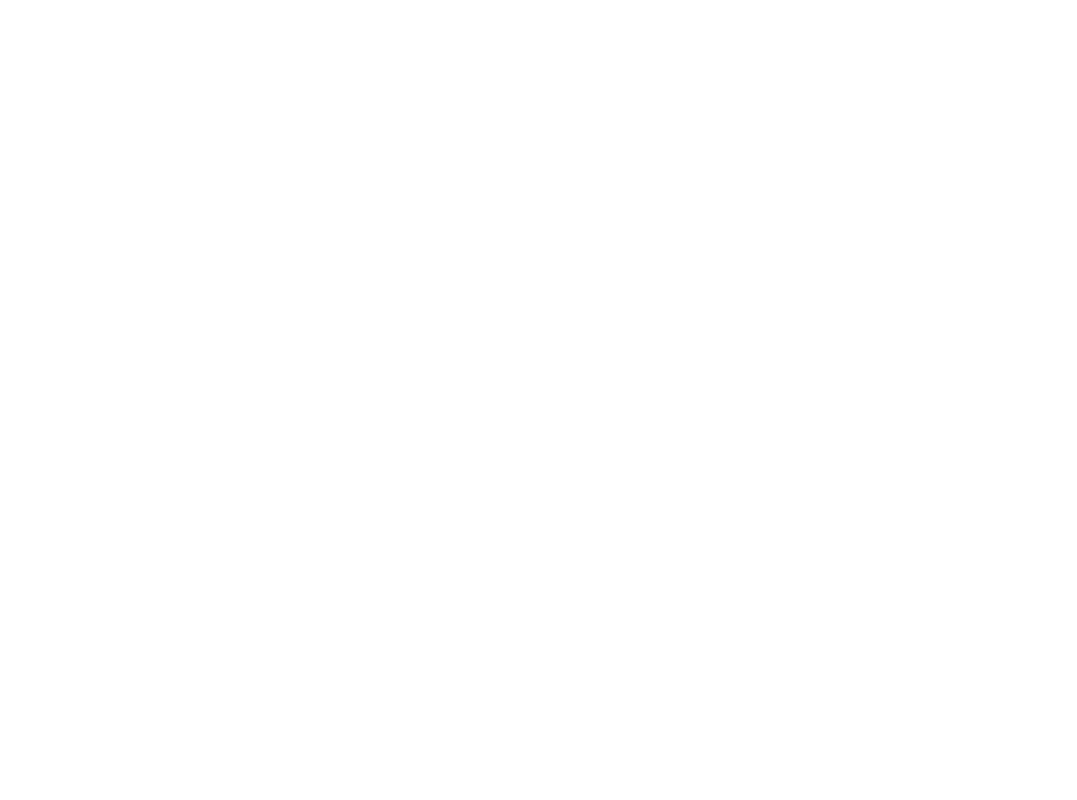
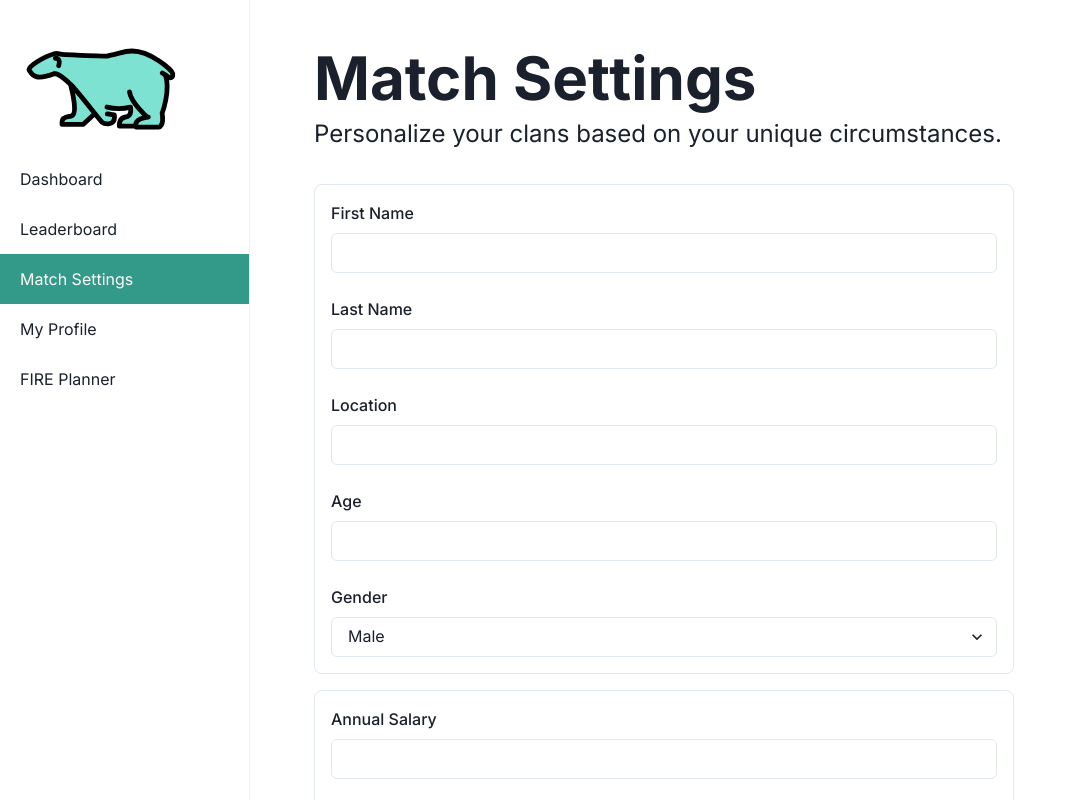
Before and after one commit to kamui-fin/bare-necessities, a React (Vite) app: page /settings in a window 1280 px wide. Before the commit this address had no page. Shown: the top 800 px of the page, without its empty margins (0-1077 px from the left). Built offline with nearby package versions, Linux system fonts and the light colour scheme.

Commit message:
final changes

```diff
--- a/src/components/Sidebar.jsx
+++ b/src/components/Sidebar.jsx
@@ -18,10 +18,14 @@ const AppSidebar = () => {
 
     return (
         <Sidebar>
-            {/* <img
-                src="logo.svg"
-                style={{ marginBottom: '24px', marginTop: '16px' }}
-            /> */}
+            <img
+                src="/logo.svg"
+                style={{
+                    marginBottom: '24px',
+                    marginTop: '16px',
+                    marginLeft: '26px',
+                }}
+            />
             <Menu
                 menuItemStyles={{
                     button: {
@@ -33,14 +37,17 @@ const AppSidebar = () => {
                 }}
             >
                 <MenuItem component={<NavLink to="/" />}>Dashboard</MenuItem>
-                {/* <MenuItem component={<NavLink to="/fire" />}>
-                    Retire Early
-                </MenuItem> */}
                 <MenuItem component={<NavLink to="/leaderboard" />}>
                     Leaderboard
                 </MenuItem>
+                <MenuItem component={<NavLink to="/settings" />}>
+                    Match Settings
+                </MenuItem>
                 <MenuItem component={<NavLink to="/profile" />}>
                     My Profile
+                </MenuItem>
+                <MenuItem component={<NavLink to="/fire" />}>
+                    FIRE Planner
                 </MenuItem>
                 {/* <MenuItem
                     component={
--- /dev/null
+++ b/src/pages/fire.jsx
@@ -0,0 +1,7 @@
+import '../styles/center.css'
+
+const fire = () => {
+    return <main className="center">Coming soon...</main>
+}
+
+export default fire
--- a/src/pages/index.jsx
+++ b/src/pages/index.jsx
@@ -224,7 +224,7 @@ const Index = () => {
                 noOfLines={1}
                 style={{ paddingBottom: '1.5rem' }}
             >
-                Welcome Back!
+                Your Bare Necessities...
             </Heading>
 
             <Grid templateColumns="repeat(3, 1fr)" gap={6}>
@@ -244,7 +244,7 @@ const Index = () => {
                             as="h1"
                             size="2xl"
                             noOfLines={1}
-                            color="#e95243"
+                            color="#00b8c8"
                         >
                             $600.00
                         </Heading>
@@ -262,7 +262,12 @@ const Index = () => {
                         </Heading>
                     </CardHeader>
                     <CardBody>
-                        <Heading as="h1" size="2xl" noOfLines={1}>
+                        <Heading
+                            as="h1"
+                            size="2xl"
+                            noOfLines={1}
+                            color="#0099c8"
+                        >
                             $4,520.21
                         </Heading>
                     </CardBody>
@@ -279,7 +284,12 @@ const Index = () => {
                         </Heading>
                     </CardHeader>
                     <CardBody>
-                        <Heading as="h1" size="2xl" noOfLines={1}>
+                        <Heading
+                            as="h1"
+                            size="2xl"
+                            noOfLines={1}
+                            color="#007ac8"
+                        >
                             $51,020.15
                         </Heading>
                     </CardBody>
--- /dev/null
+++ b/src/pages/settings.jsx
@@ -0,0 +1,129 @@
+import '../styles/settings.css'
+import React, { useState } from 'react'
+import {
+    FormControl,
+    FormLabel,
+    Input,
+    Select,
+    Stack,
+    Button,
+    Box,
+    Heading,
+} from '@chakra-ui/react'
+
+const Onboard = () => {
+    const [demographics, setDemographics] = useState({
+        firstName: '',
+        lastName: '',
+        age: '',
+        gender: '',
+        location: '',
+    })
+
+    const [financials, setFinancials] = useState({
+        annualSalary: '',
+        currentNetWorth: '',
+    })
+
+    const handleDemographicsChange = (e) => {
+        const { name, value } = e.target
+        setDemographics((prev) => ({ ...prev, [name]: value }))
+    }
+
+    const handleFinancialsChange = (e) => {
+        const { name, value } = e.target
+        setFinancials((prev) => ({ ...prev, [name]: value }))
+    }
+
+    const handleSubmit = async (e) => {
+        e.preventDefault()
+    }
+
+    return (
+        <form onSubmit={handleSubmit}>
+            <Heading as="h1" size="3xl" noOfLines={2} paddingBottom={2}>
+                Match Settings
+            </Heading>
+            <p className="bigger">
+                Personalize your clans based on your unique circumstances.
+            </p>
+            <Stack spacing={4} paddingTop={8}>
+                <Box p={4} borderWidth="1px" borderRadius="lg">
+                    <FormControl>
+                        <FormLabel>First Name</FormLabel>
+                        <Input
+                            type="text"
+                            name="firstName"
+                            value={demographics.firstName}
+                            onChange={handleDemographicsChange}
+                        />
+                    </FormControl>
+                    <FormControl>
+                        <FormLabel>Last Name</FormLabel>
+                        <Input
+                            type="text"
+                            name="lastName"
+                            value={demographics.lastName}
+                            onChange={handleDemographicsChange}
+                        />
+                    </FormControl>
+                    <FormControl>
+                        <FormLabel>Location</FormLabel>
+                        <Input
+                            type="text"
+                            name="location"
+                            value={demographics.location}
+                            onChange={handleDemographicsChange}
+                        />
+                    </FormControl>
+                    <FormControl>
+                        <FormLabel>Age</FormLabel>
+                        <Input
+                            type="number"
+                            name="age"
+                            value={demographics.age}
+                            onChange={handleDemographicsChange}
+                        />
+                    </FormControl>
+                    <FormControl>
+                        <FormLabel>Gender</FormLabel>
+                        <Select
+                            name="gender"
+                            value={demographics.gender}
+                            onChange={handleDemographicsChange}
+                        >
+                            <option value="male">Male</option>
+                            <option value="female">Female</option>
+                            <option value="other">Other</option>
+                        </Select>
+                    </FormControl>
+                </Box>
+                <Box p={4} borderWidth="1px" borderRadius="lg">
+                    <FormControl>
+                        <FormLabel>Annual Salary</FormLabel>
+                        <Input
+                            type="number"
+                            name="annualSalary"
+                            value={financials.annualSalary}
+                            onChange={handleFinancialsChange}
+                        />
+                    </FormControl>
+                    <FormControl>
+                        <FormLabel>Current Net Worth</FormLabel>
+                        <Input
+                            type="number"
+                            name="currentNetWorth"
+                            value={financials.currentNetWorth}
+                            onChange={handleFinancialsChange}
+                        />
+                    </FormControl>
+                </Box>
+                <Button type="submit" bgColor="#339989" color="#fff">
+                    Save
+                </Button>
+            </Stack>
+        </form>
+    )
+}
+
+export default Onboard
--- a/src/router.jsx
+++ b/src/router.jsx
@@ -4,6 +4,8 @@ import Profile from './pages/profile'
 import Leaderboard from './pages/leaderboard'
 import Sidebar from './components/Sidebar'
 import './styles/layout.css'
+import Settings from './pages/settings'
+import Fire from './pages/fire'
 
 const AppRouter = () => {
     return (
@@ -46,6 +48,30 @@ const AppRouter = () => {
                             </div>
                         }
                     />
+                    <Route
+                        path="/settings"
+                        exact
+                        element={
+                            <div className="entry">
+                                <Sidebar />
+                                <div className="container">
+                                    <Settings />
+                                </div>
+                            </div>
+                        }
+                    />
+                    <Route
+                        path="/fire"
+                        exact
+                        element={
+                            <div className="entry">
+                                <Sidebar />
+                                <div className="container">
+                                    <Fire />
+                                </div>
+                            </div>
+                        }
+                    />
                 </Routes>
             </BrowserRouter>
         </>
--- /dev/null
+++ b/src/styles/center.css
@@ -0,0 +1,9 @@
+.center {
+    width: 100%;
+    height: 100vh;
+    text-align: center;
+    display: flex;
+    align-items: center;
+    justify-content: center;
+    padding-bottom: 4rem;
+}
--- /dev/null
+++ b/src/styles/settings.css
@@ -0,0 +1,14 @@
+form {
+    width: 700px;
+    padding-bottom: 1rem;
+}
+
+.bigger {
+    font-size: 1.5rem;
+}
+
+.chakra-stack > div {
+    display: flex;
+    flex-direction: column;
+    gap: 1.5rem;
+}
```
Also changed, not shown: public/logo.svg, src/pages/onboarding.jsx (deleted), src/styles/layout.css (line endings or trailing spaces).
